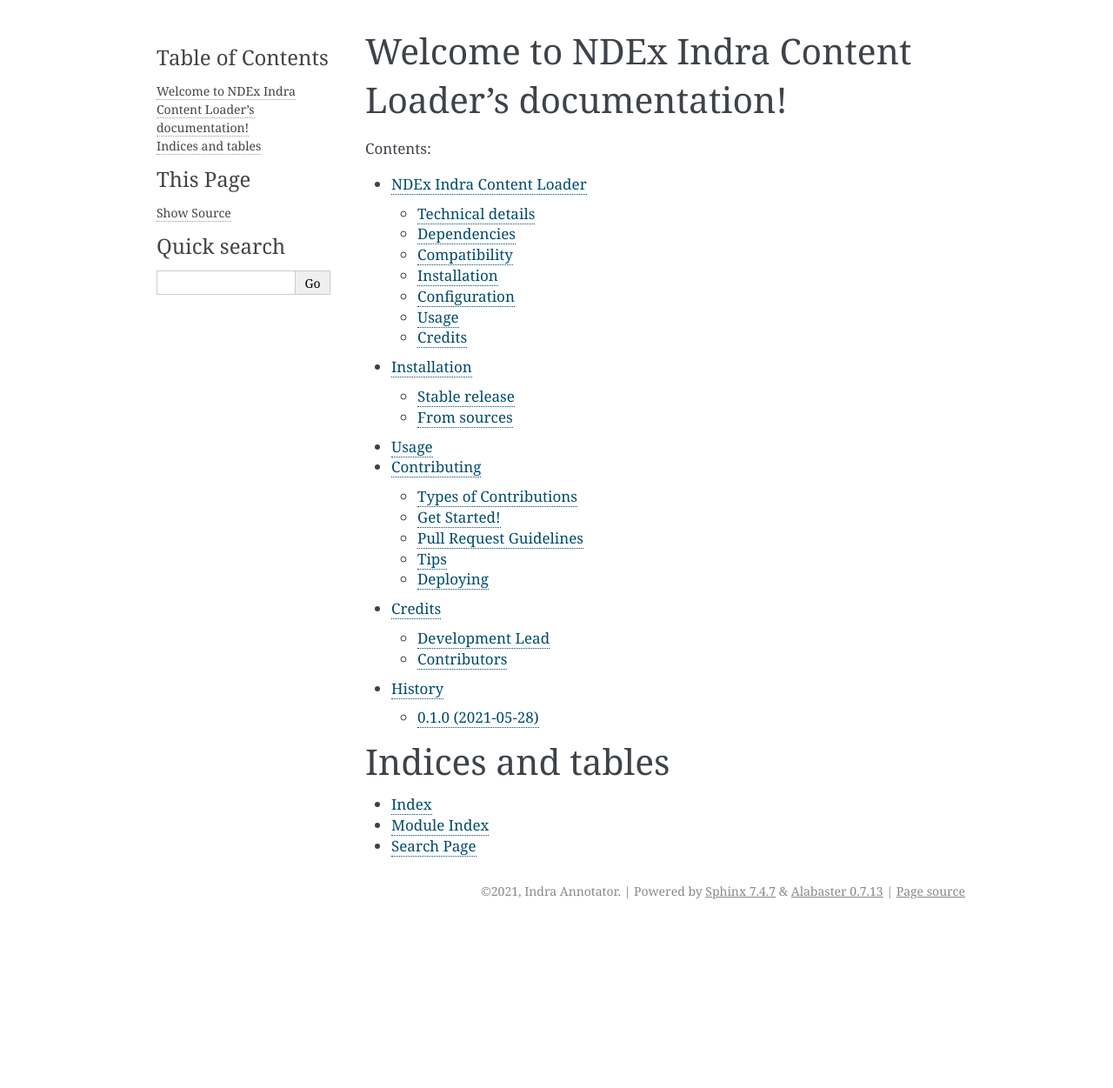
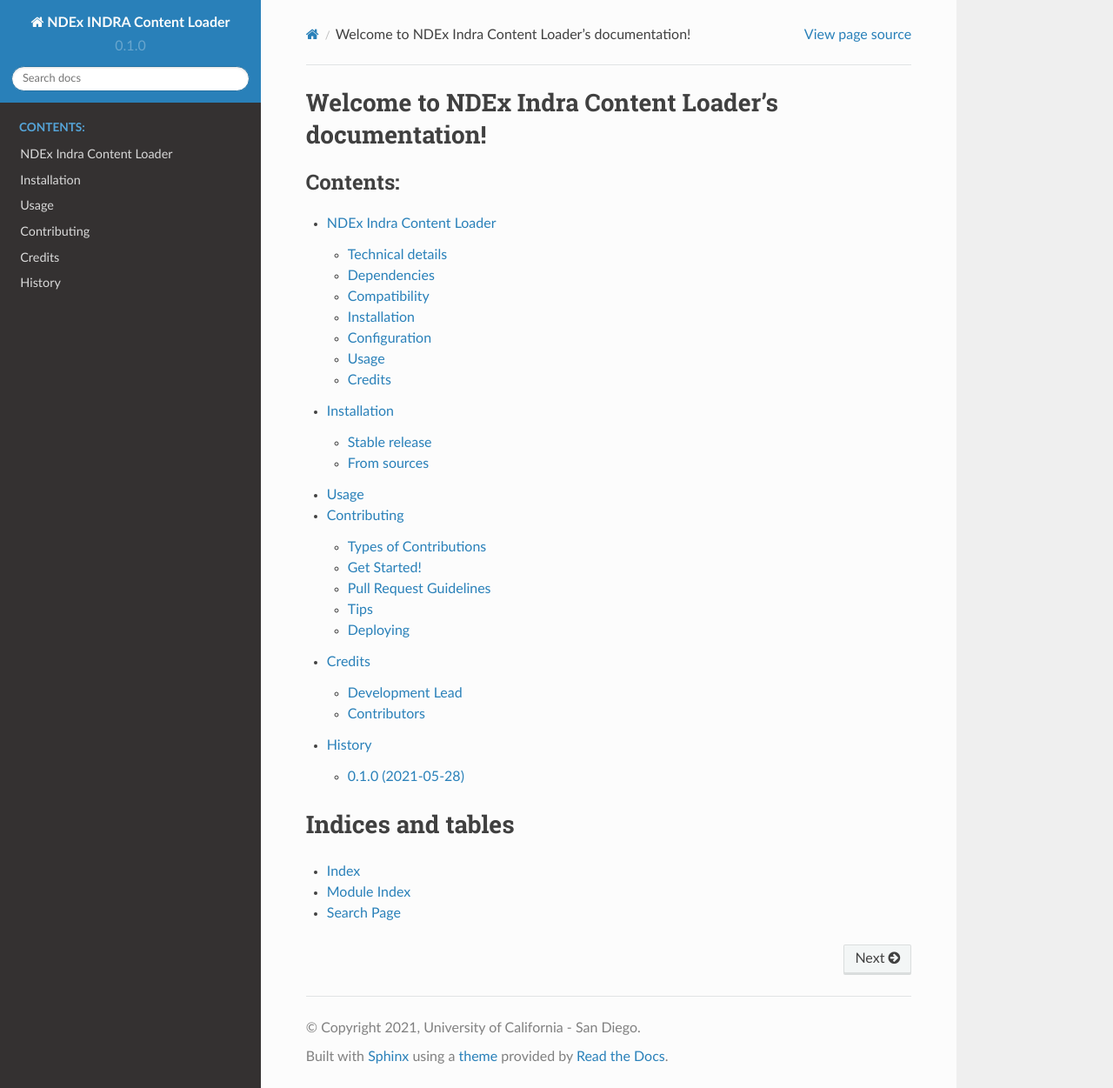
Before and after one commit to ndexcontent/ndexindraloader, a Sphinx documentation site: the page built from docs/index.rst, in a window 1280 px wide and 1251 px high. Shown: the whole window at 87% size. Built offline with Sphinx 7.4.7 and the Read the Docs theme 2.0.0, drawn with Linux system fonts in a browser that asks for light colours; pages that are not in the unit, such as notebooks, are missing from menus.

Commit message:
updated configuration to have sphinx_rtd_theme theme

```diff
--- a/docs/conf.py
+++ b/docs/conf.py
@@ -32,7 +32,13 @@ import ndexindraloader
 
 # Add any Sphinx extension module names here, as strings. They can be
 # extensions coming with Sphinx (named 'sphinx.ext.*') or your custom ones.
-extensions = ['sphinx.ext.autodoc', 'sphinx.ext.viewcode']
+extensions = ['sphinx.ext.autodoc',
+              'sphinx.ext.viewcode',
+              'sphinx.ext.intersphinx']
+
+# intersphinx mapping
+intersphinx_mapping = {"python": ("https://docs.python.org/3", None)}
+
 
 # Add any paths that contain templates here, relative to this directory.
 templates_path = ['_templates']
@@ -47,9 +53,9 @@ source_suffix = '.rst'
 master_doc = 'index'
 
 # General information about the project.
-project = u'NDEx Indra Content Loader'
-copyright = u"2021, Indra Annotator"
-author = u"Indra Annotator"
+project = u'NDEx INDRA Content Loader'
+copyright = u"2021, University of California - San Diego"
+author = u"INDRA Annotator"
 
 # The version info for the project you're documenting, acts as replacement
 # for |version| and |release|, also used in various other places throughout
@@ -59,6 +65,9 @@ author = u"Indra Annotator"
 version = ndexindraloader.__version__
 # The full version, including alpha/beta/rc tags.
 release = ndexindraloader.__version__
+
+# automatically document constructor
+autoclass_content = 'both'
 
 # The language for content autogenerated by Sphinx. Refer to documentation
 # for a list of supported languages.
@@ -70,7 +79,7 @@ language = None
 # List of patterns, relative to source directory, that match files and
 # directories to ignore when looking for source files.
 # This patterns also effect to html_static_path and html_extra_path
-exclude_patterns = ['_build', 'Thumbs.db', '.DS_Store']
+exclude_patterns = ['_build', 'Thumbs.db', '.DS_Store', '**/tests']
 
 # The name of the Pygments (syntax highlighting) style to use.
 pygments_style = 'sphinx'
@@ -84,7 +93,7 @@ todo_include_todos = False
 # The theme to use for HTML and HTML Help pages.  See the documentation for
 # a list of builtin themes.
 #
-html_theme = 'alabaster'
+html_theme = 'sphinx_rtd_theme'
 
 # Theme options are theme-specific and customize the look and feel of a
 # theme further.  For a list of options available for each theme, see the
@@ -129,8 +138,8 @@ latex_elements = {
 # [howto, manual, or own class]).
 latex_documents = [
     (master_doc, 'ndexindraloader.tex',
-     u'NDEx Indra Content Loader Documentation',
-     u'Indra Annotator', 'manual'),
+     u'NDEx INDRA Content Loader Documentation',
+     u'INDRA Annotator', 'manual'),
 ]
 
 
@@ -140,7 +149,7 @@ latex_documents = [
 # (source start file, name, description, authors, manual section).
 man_pages = [
     (master_doc, 'ndexindraloader',
-     u'NDEx Indra Content Loader Documentation',
+     u'NDEx INDRA Content Loader Documentation',
      [author], 1)
 ]
 
@@ -152,7 +161,7 @@ man_pages = [
 #  dir menu entry, description, category)
 texinfo_documents = [
     (master_doc, 'ndexindraloader',
-     u'NDEx Indra Content Loader Documentation',
+     u'NDEx INDRA Content Loader Documentation',
      author,
      'ndexindraloader',
      'One line description of project.',
```
